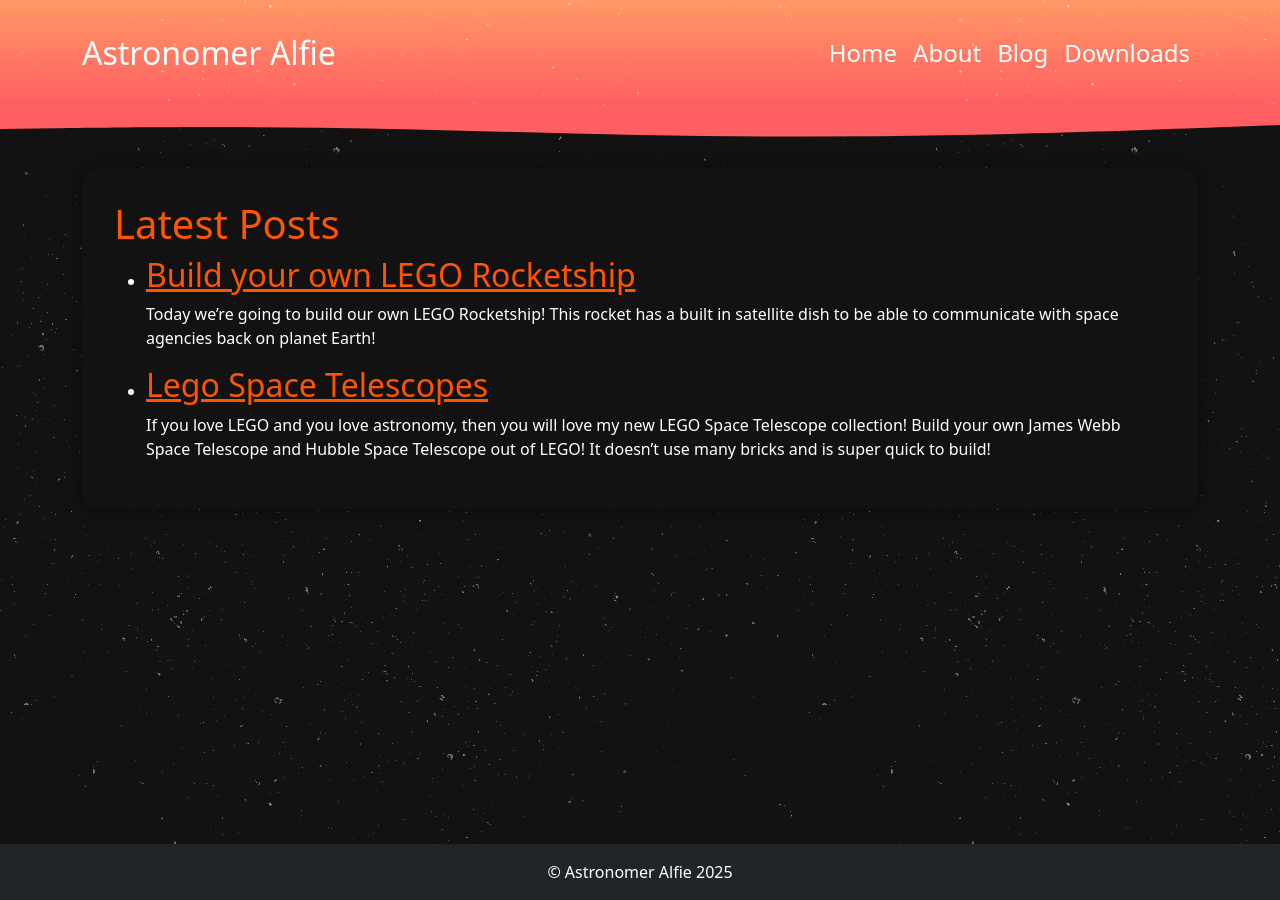
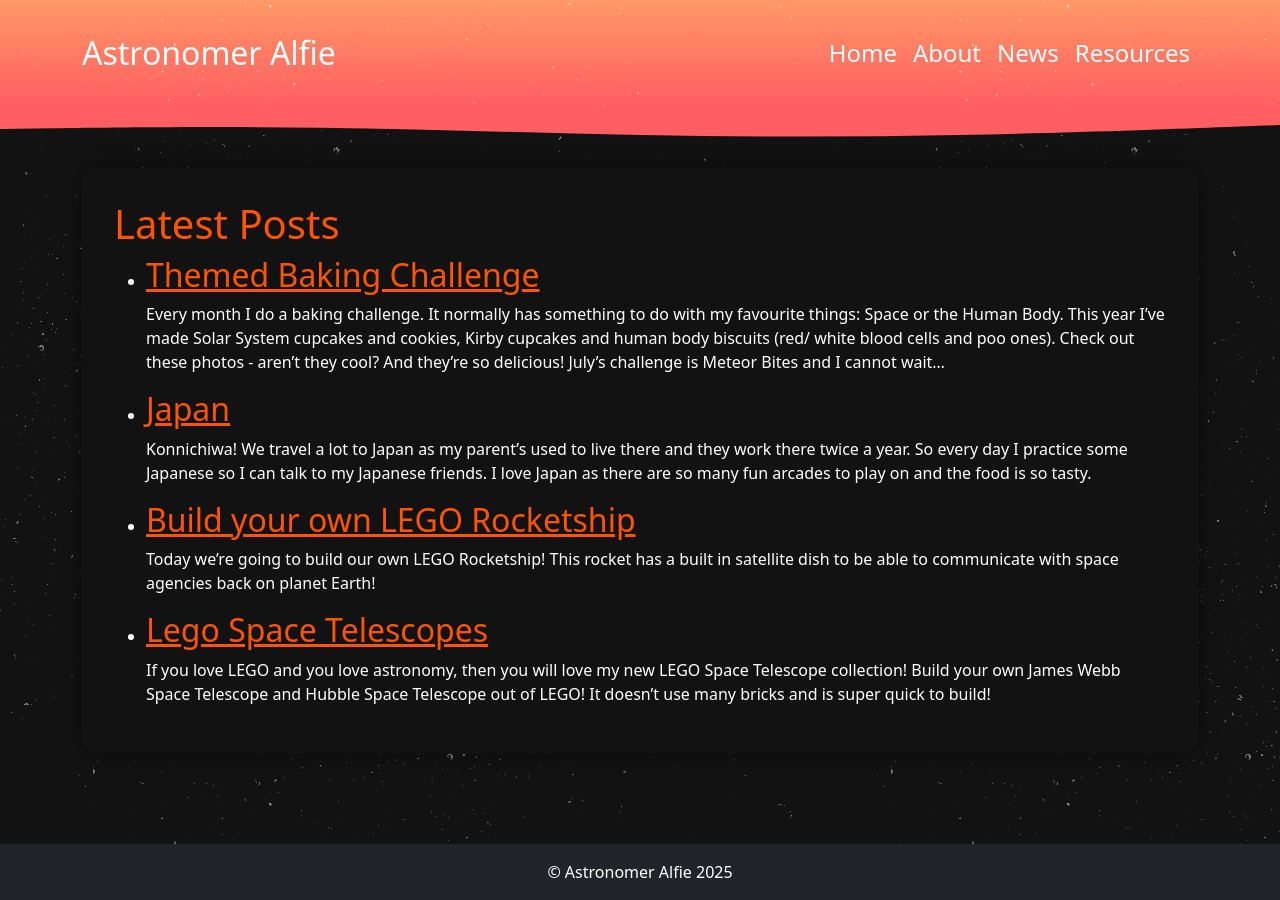
Before and after one commit to momquab/astroalf, a Jekyll site: the page built from blog.html, in a window 1280 px wide. Built offline with Jekyll 4.4.1, drawn with Linux system fonts in a browser that asks for light colours.

Commit message:
Added new bean posts

```diff
--- a/_includes/header.html
+++ b/_includes/header.html
@@ -21,10 +21,10 @@
             <a class="nav-link" href="{{ '/about/' | relative_url }}">About</a>
           </li>
           <li class="nav-item">
-            <a class="nav-link" href="{{ '/blog/' | relative_url }}">Blog</a>
+            <a class="nav-link" href="{{ '/blog/' | relative_url }}">News</a>
           </li>
           <li class="nav-item">
-            <a class="nav-link" href="{{ '/downloads/' | relative_url }}">Downloads</a>
+            <a class="nav-link" href="{{ '/resources/' | relative_url }}">Resources</a>
           </li>
         </ul>
       </div>
--- /dev/null
+++ b/_posts/2025-06-23-japan.md
@@ -0,0 +1,14 @@
+---
+layout: post
+title:  "Japan"
+author: Astronomer Alfie
+date:   2025-06-24 10:00:00 +0000
+categories: japan travel space
+permalink: /:year/:month/:day/:title.html
+---
+
+Konnichiwa! We travel a lot to Japan as my parent’s used to live there and they work there twice a year. So every day I practice some Japanese so I can talk to my Japanese friends. I love Japan as there are so many fun arcades to play on and the food is so tasty.
+
+There are also lots of Space related things to do. On our last trip my daddy took me to JAXA - the Japanese Space Agency. We got to see massive rockets and even went into their mission control - it was so exciting.
+
+We also did a Solar System Trail at the National Astronomical Observatory. It’s a small straight road that shows you the size of the planets in their order from the sun and also the size of them. I was super lucky as a friend of mine brought me super special space themed chocolates which I ate along the way - it’s the second time I’ve been and I can’t wait to go again soon 🙂
--- /dev/null
+++ b/_posts/2025-06-24-baking-challenge.md
@@ -0,0 +1,10 @@
+---
+layout: post
+title:  "Themed Baking Challenge"
+author: Astronomer Alfie
+date:   2025-06-24 10:00:00 +0000
+categories: baking crafts space
+permalink: /:year/:month/:day/:title.html
+---
+
+Every month I do a baking challenge. It normally has something to do with my favourite things: Space or the Human Body. This year I’ve made Solar System cupcakes and cookies, Kirby cupcakes and human body biscuits (red/ white blood cells and poo ones). Check out these photos - aren’t they cool? And they’re so delicious! July’s challenge is Meteor Bites and I cannot wait…
--- a/about.md
+++ b/about.md
@@ -6,4 +6,15 @@ permalink: /about/
 
 # About This Site
 
-This is a little about me!
+
+Hi, I’m astronomer Alfie!
+
+I am absolutely and completely obsessed with SPACE and the Solar System!
+
+When I was two years old, I knew all the planets and their positions from the sun. Now I’m learning about supernovas and black holes! The universe is huge and there’s so much to learn.
+
+I enjoy travelling to places that have Solar System trails, baking space-themed tasty treats, reading, and Nintendo games. I am always crafting and love to share my ideas with you all - so enjoy my website and keep coming back for more updates!
+
+Astronomer Alfie
+
+Follow me on Instagram @astronomeralfie
--- a/blog.html
+++ b/blog.html
@@ -1,6 +1,6 @@
 ---
 layout: default
-title: Blog
+title: News
 permalink: /blog/
 ---
 <h1>Latest Posts</h1>
```
Also changed, not shown: downloads.md (+4 -4 lines).
